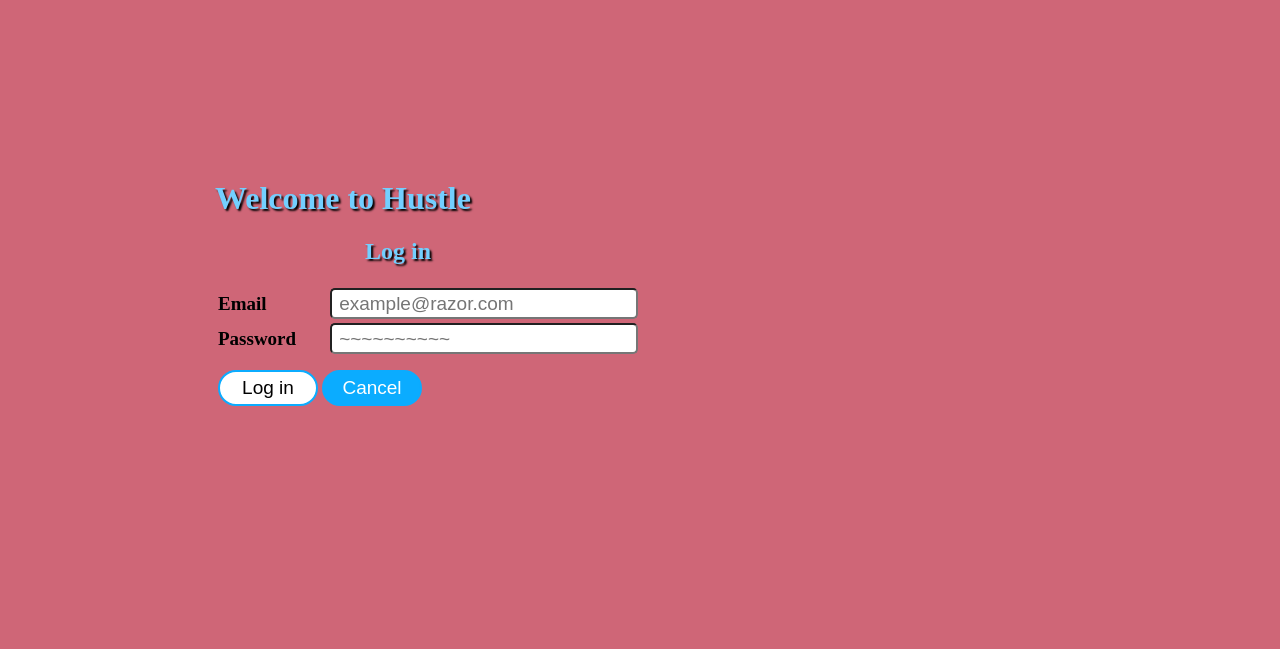
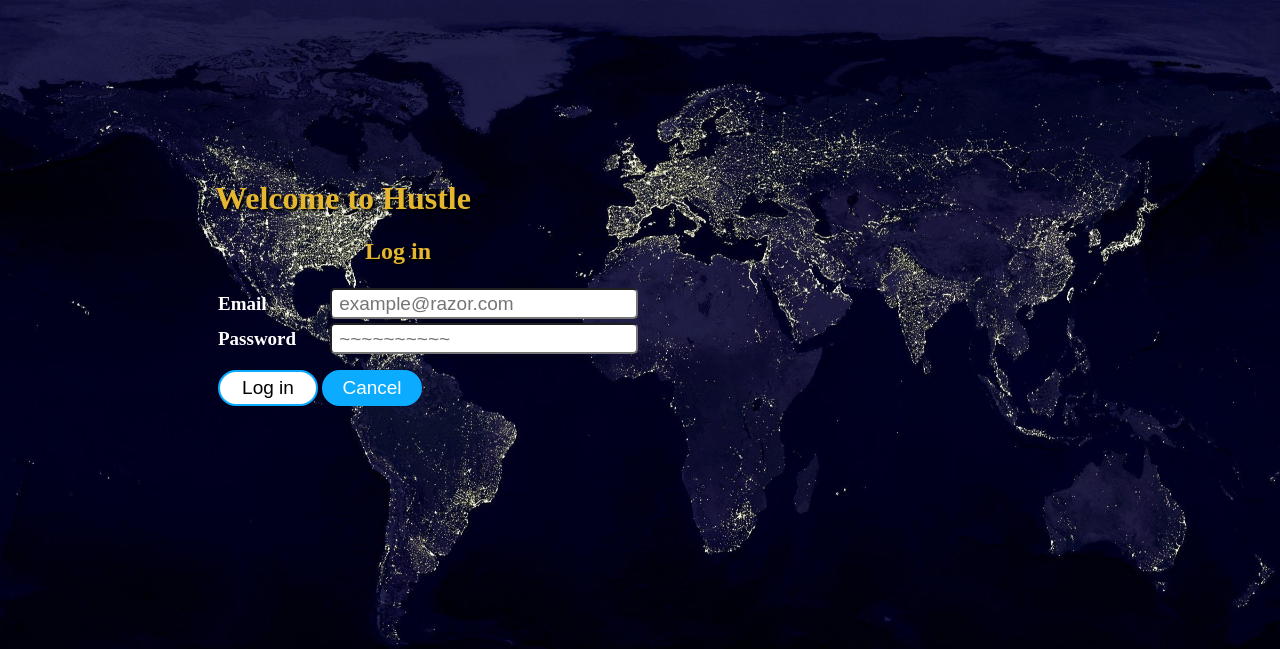
Before and after one commit to Pragya-10/PHP-Project-CA2, a PHP site: page /signin.php in a window 1280 px wide. Shown: the top 649 px of the page. Run offline with PHP 8.4, Linux system fonts and the light colour scheme; a stand-in replaces the project's code that opens the database connection.

Commit message:
Fourth Commit

```diff
--- a/css/home.css
+++ b/css/home.css
@@ -1,11 +1,11 @@
 body {
-  background-image: url("../image/b.png");
+  background-image: url("../image/pexels-pixabay-41949.jpg");
   background-attachment: fixed;
   background-size: 100% 100%;
 }
 
 #header {
-  background-color: #d13512;
+  background-color: #9050e5;
   width: 100%;
   margin-top: -8px;
 }
--- a/css/index.css
+++ b/css/index.css
@@ -11,8 +11,6 @@ body {
 }
 
 .head-view {
-  display: flex;
-  justify-content: space-between;
   margin: auto;
   width: 1000px;
   line-height: 50px;
--- a/css/signin.css
+++ b/css/signin.css
@@ -1,5 +1,5 @@
 body {
-  background-color: rgb(207, 102, 119);
+  background-image: url(../image/pexels-pixabay-41949.jpg);
   background-attachment: fixed;
   background-size: 100% 100%;
 }
@@ -15,12 +15,12 @@ body {
 }
 
 .sign-in-form h1 {
-  color: #73cfff;
+  color: #e5b730;
   text-shadow: 2px 2px 2px #000000;
 }
 
 .sign-in-form h2 {
-  color: #73cfff;
+  color: #e5b730;
   text-shadow: 2px 2px 2px #000000;
   margin-left: 150px;
 }
@@ -31,7 +31,7 @@ body {
 }
 
 .sign-in-form label {
-  color: #000000;
+  color: #ffffff;
   font-size: 19px;
   font-weight: bold;
   margin-right: 30px;
```
Also changed, not shown: css/signup.css (+4 -4 lines).
